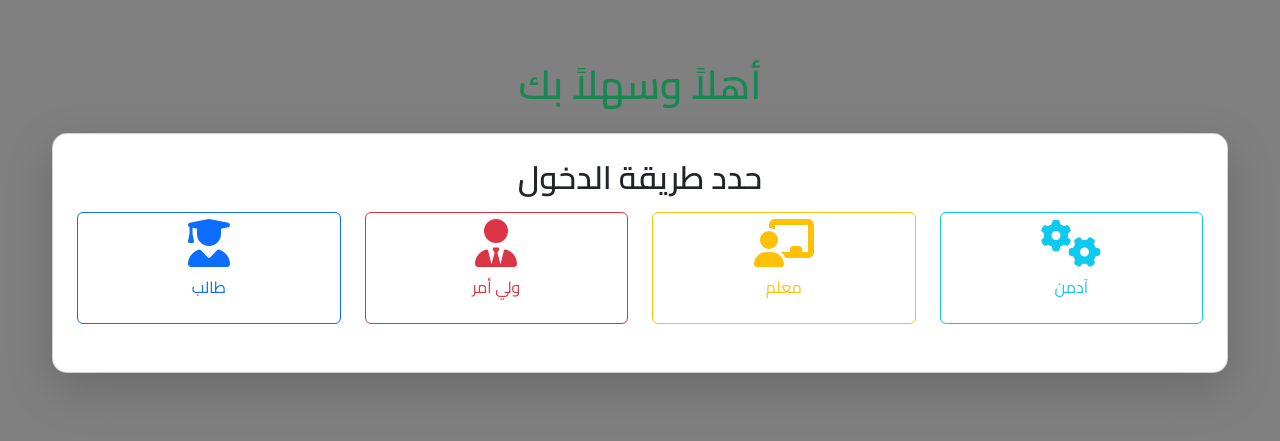
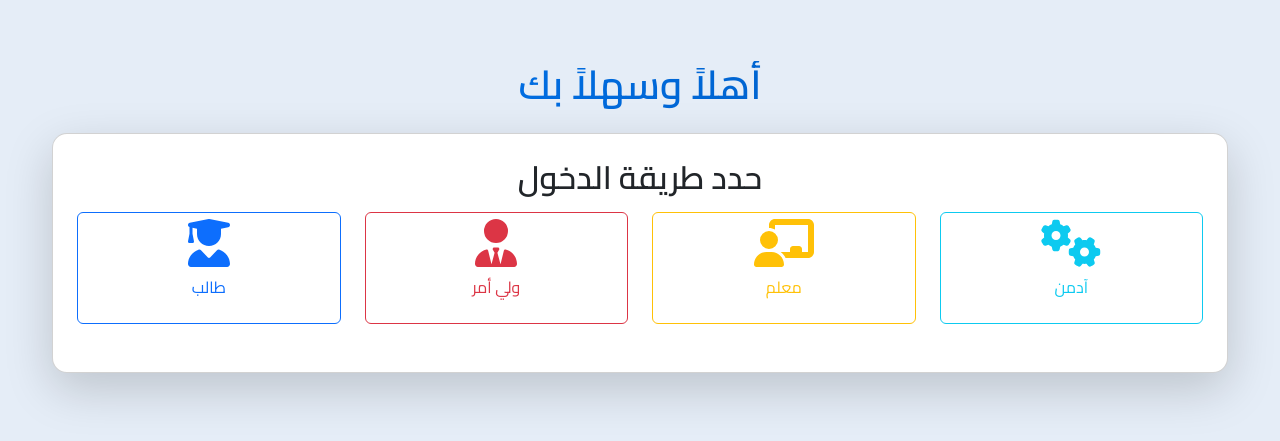
Before and after one commit to abdallh-elkahlout/school, a Vue app: page /login in a window 1280 px wide. Shown: the part 183-624 px from the top of the page. Built offline with nearby package versions, Linux system fonts and the light colour scheme.

Commit message:
color commit

```diff
--- a/src/views/LoginPage.vue
+++ b/src/views/LoginPage.vue
@@ -66,7 +66,7 @@ export default {
 
 <style scoped>
 .login-page {
-  background-color: gray;
+  background-color: rgb(229, 237, 247);
 }
 
 .card {
@@ -75,4 +75,9 @@ export default {
 button {
   text-transform: capitalize;
 }
+h1 {
+  background: linear-gradient(to right, #007bff, #0056b3);
+  -webkit-background-clip: text;
+  -webkit-text-fill-color: transparent;
+}
 </style>
```
